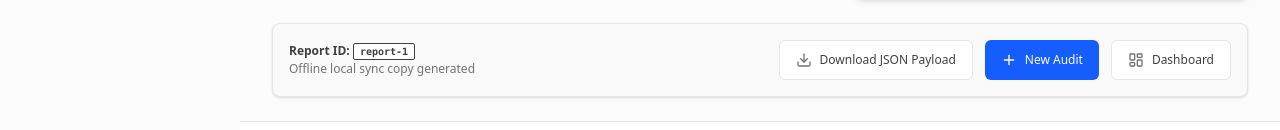
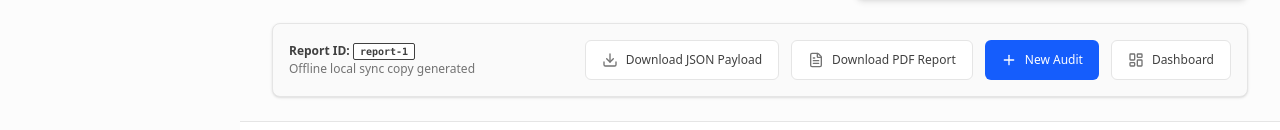
Before and after one commit to Partha-Shankar/GramSetu_AI, a Next.js app: page /swachh-audit/result in a window 1280 px wide. Shown: the part 1171-1301 px from the top of the page. Built offline with nearby package versions, Linux system fonts and the light colour scheme.

Commit message:
feat(swachh-audit): remove location details and implement print-optimized simplified PDF reports with dustbin colors

```diff
--- a/app/swachh-audit/detection/page.tsx
+++ b/app/swachh-audit/detection/page.tsx
@@ -6,7 +6,7 @@ import { SwachhAuditHeader } from '../components/SwachhAuditHeader';
 import { useDetection } from '../hooks/useDetection';
 import { Card, CardContent } from '@/components/ui/card';
 import { Button } from '@/components/ui/button';
-import { Cpu, Terminal, MapPin, AlertCircle, ArrowLeft } from 'lucide-react';
+import { Cpu, Terminal, AlertCircle, ArrowLeft } from 'lucide-react';
 
 export default function DetectionPage() {
   const router = useRouter();
@@ -148,8 +148,7 @@ export default function DetectionPage() {
               <div className="w-full mb-4 space-y-1.5">
                 <div className="flex items-center justify-between text-xs font-semibold">
                   <span className="text-neutral-500 dark:text-neutral-450 flex items-center">
-                    <MapPin className="w-3.5 h-3.5 mr-1 text-neutral-400" />
-                    Auditing Location: {villageName}
+                    Analyzing sanitation details...
                   </span>
                   <span className="text-blue-600 dark:text-blue-400">{progress}%</span>
                 </div>
--- a/app/swachh-audit/history/page.tsx
+++ b/app/swachh-audit/history/page.tsx
@@ -44,7 +44,8 @@ export default function SwachhAuditHistoryPage() {
     // Search filter
     if (searchQuery.trim() !== '') {
       result = result.filter((r) =>
-        r.villageName.toLowerCase().includes(searchQuery.toLowerCase())
+        r.notes?.toLowerCase().includes(searchQuery.toLowerCase()) ||
+        r.id.toLowerCase().includes(searchQuery.toLowerCase())
       );
     }
 
@@ -102,7 +103,7 @@ export default function SwachhAuditHistoryPage() {
             <Search className="absolute left-3 top-2.5 h-4 w-4 text-neutral-450" />
             <input
               type="text"
-              placeholder="Search by village name..."
+              placeholder="Search reports by notes or ID..."
               value={searchQuery}
               onChange={(e) => setSearchQuery(e.target.value)}
               className="w-full pl-9 pr-4 py-2 border border-neutral-250 dark:border-neutral-800 bg-white dark:bg-neutral-950 rounded-md text-xs focus-visible:outline-hidden focus-visible:ring-2 focus-visible:ring-ring focus-visible:ring-offset-2"
--- a/app/swachh-audit/result/page.tsx
+++ b/app/swachh-audit/result/page.tsx
@@ -13,7 +13,7 @@ import { Button } from '@/components/ui/button';
 import { Card, CardContent } from '@/components/ui/card';
 import { LoadingState } from '../components/LoadingState';
 import { EmptyState } from '../components/EmptyState';
-import { Download, LayoutDashboard, Plus, ChevronLeft, MapPin, Calendar } from 'lucide-react';
+import { Download, FileText, LayoutDashboard, Plus, ChevronLeft, Calendar } from 'lucide-react';
 import Link from 'next/link';
 
 function ResultContent() {
@@ -61,6 +61,197 @@ function ResultContent() {
     }
   };
 
+  const handleDownloadPDF = () => {
+    if (!report) return;
+    try {
+      const printWindow = window.open('', '_blank');
+      if (!printWindow) {
+        alert('Please allow popups to download the PDF report.');
+        return;
+      }
+
+      const dateStrPrint = new Date(report.timestamp).toLocaleDateString('en-IN', {
+        day: '2-digit',
+        month: 'long',
+        year: 'numeric',
+        hour: '2-digit',
+        minute: '2-digit',
+      });
+
+      const recommendationItems = report.recommendations.map(r => `<li>${r}</li>`).join('');
+      const detectionsCount = report.detections.length;
+
+      const detectionsList = report.detections.map((det, index) => {
+        let binInfo = '';
+        if (det.category === 'dry') {
+          binInfo = ' - <strong style="color: #2563eb;">Discard in BLUE Dustbin (Dry Waste)</strong>';
+        } else if (det.category === 'wet') {
+          binInfo = ' - <strong style="color: #16a34a;">Discard in GREEN Dustbin (Wet Waste)</strong>';
+        } else if (det.category === 'hazardous') {
+          binInfo = ' - <strong style="color: #dc2626;">Discard in RED Dustbin (Hazardous/E-waste)</strong>';
+        } else if (det.category === 'sanitation') {
+          binInfo = ' - <strong style="color: #7c3aed;">Notify Gram Panchayat PDO</strong>';
+        }
+        return `
+          <div style="padding: 8px 0; border-bottom: 1px solid #e5e7eb; font-size: 13px;">
+            <strong>#${index + 1} ${det.label}</strong> (${Math.round(det.confidence * 100)}% Confidence)${binInfo}
+          </div>
+        `;
+      }).join('');
+
+      const htmlContent = `
+        <!DOCTYPE html>
+        <html>
+        <head>
+          <title>GramSetu AI - Sanitation Audit Report</title>
+          <style>
+            body {
+              font-family: -apple-system, BlinkMacSystemFont, "Segoe UI", Roboto, Helvetica, Arial, sans-serif;
+              color: #1f2937;
+              line-height: 1.5;
+              padding: 40px;
+              max-width: 800px;
+              margin: 0 auto;
+            }
+            .header {
+              border-bottom: 3px solid #2563eb;
+              padding-bottom: 16px;
+              margin-bottom: 24px;
+            }
+            .logo {
+              font-size: 24px;
+              font-weight: 800;
+              color: #2563eb;
+            }
+            .title {
+              font-size: 20px;
+              font-weight: 700;
+              margin-top: 8px;
+            }
+            .meta {
+              display: flex;
+              justify-content: space-between;
+              font-size: 12px;
+              color: #6b7280;
+              margin-top: 12px;
+            }
+            .score-section {
+              display: flex;
+              justify-content: space-between;
+              align-items: center;
+              background-color: #f3f4f6;
+              padding: 16px;
+              border-radius: 8px;
+              margin-bottom: 24px;
+            }
+            .score-box {
+              text-align: center;
+            }
+            .score-num {
+              font-size: 32px;
+              font-weight: 800;
+              color: #1e3a8a;
+            }
+            .severity-badge {
+              display: inline-block;
+              padding: 4px 12px;
+              border-radius: 9999px;
+              font-size: 12px;
+              font-weight: 700;
+              text-transform: uppercase;
+              background-color: ${report.severity === 'critical' ? '#fee2e2' : report.severity === 'high' ? '#fef3c7' : '#d1fae5'};
+              color: ${report.severity === 'critical' ? '#991b1b' : report.severity === 'high' ? '#92400e' : '#065f46'};
+            }
+            h3 {
+              font-size: 15px;
+              text-transform: uppercase;
+              letter-spacing: 0.05em;
+              color: #4b5563;
+              margin-top: 24px;
+              margin-bottom: 12px;
+              border-bottom: 1px solid #e5e7eb;
+              padding-bottom: 6px;
+            }
+            ul {
+              padding-left: 20px;
+              margin: 0;
+            }
+            li {
+              font-size: 13px;
+              margin-bottom: 8px;
+              font-weight: 500;
+            }
+            .footer {
+              margin-top: 48px;
+              border-top: 1px solid #e5e7eb;
+              padding-top: 16px;
+              text-align: center;
+              font-size: 11px;
+              color: #9ca3af;
+            }
+            @media print {
+              body { padding: 0; }
+            }
+          </style>
+        </head>
+        <body>
+          <div class="header">
+            <div class="logo">GramSetu AI</div>
+            <div class="title">Sanitation Scan Audit Report</div>
+            <div class="meta">
+              <span><strong>Report ID:</strong> ${report.id}</span>
+              <span><strong>Date & Time:</strong> ${dateStrPrint}</span>
+            </div>
+          </div>
+
+          <div class="score-section">
+            <div class="score-box">
+              <div class="score-num">${report.cleanlinessScore}%</div>
+              <div style="font-size: 11px; font-weight: 600; text-transform: uppercase; color: #4b5563;">Cleanliness Score</div>
+            </div>
+            <div>
+              <span class="severity-badge">${report.severity} Severity</span>
+            </div>
+          </div>
+
+          <h3>Audit Summary</h3>
+          <p style="font-size: 13px; font-weight: 500; color: #374151; margin-bottom: 24px;">
+            ${report.notes || 'No description provided.'}
+          </p>
+
+          <h3>Detected Waste Details</h3>
+          <div style="margin-bottom: 24px;">
+            ${detectionsCount === 0 ? '<div style="font-size: 13px; color: #6b7280;">No waste objects detected. Site is clear.</div>' : detectionsList}
+          </div>
+
+          <h3>Required Cleaning Actions</h3>
+          <ul>
+            ${recommendationItems}
+          </ul>
+
+          <div class="footer">
+            Generated locally by GramSetu AI Sanitation Monitoring System.
+          </div>
+
+          <script>
+            window.onload = function() {
+              window.print();
+              setTimeout(function() {
+                window.close();
+              }, 500);
+            };
+          </script>
+        </body>
+        </html>
+      `;
+
+      printWindow.document.write(htmlContent);
+      printWindow.document.close();
+    } catch (e) {
+      console.error('Failed to generate PDF:', e);
+    }
+  };
+
   if (loading) {
     return <LoadingState count={3} />;
   }
@@ -99,13 +290,8 @@ function ResultContent() {
           </Button>
         </Link>
 
-        {/* Date and Location Header */}
+        {/* Date Header (Location removed) */}
         <div className="flex flex-wrap items-center gap-2 sm:gap-4 text-xs text-neutral-500">
-          <span className="flex items-center font-semibold text-neutral-800 dark:text-neutral-200">
-            <MapPin className="w-4 h-4 mr-1 text-blue-500" />
-            Village: {report.villageName}
-          </span>
-          <span className="text-neutral-300 dark:text-neutral-700">|</span>
           <span className="flex items-center">
             <Calendar className="w-4 h-4 mr-1" />
             {dateStr}
@@ -169,6 +355,16 @@ function ResultContent() {
               <span>Download JSON Payload</span>
             </Button>
 
+            <Button
+              onClick={handleDownloadPDF}
+              variant="outline"
+              size="md"
+              className="text-xs bg-white text-neutral-700 hover:bg-neutral-50 cursor-pointer"
+            >
+              <FileText className="w-4 h-4 mr-2 text-neutral-500" />
+              <span>Download PDF Report</span>
+            </Button>
+
             <Link href="/swachh-audit/camera">
               <Button variant="primary" size="md" className="text-xs bg-blue-600 hover:bg-blue-700 text-white cursor-pointer">
                 <Plus className="w-4 h-4 mr-2" />
```
Also changed, not shown: app/swachh-audit/components/DetectionHistoryCard.tsx (+2 -6 lines), app/swachh-audit/utils/cleanliness.ts (+33 -23 lines).
